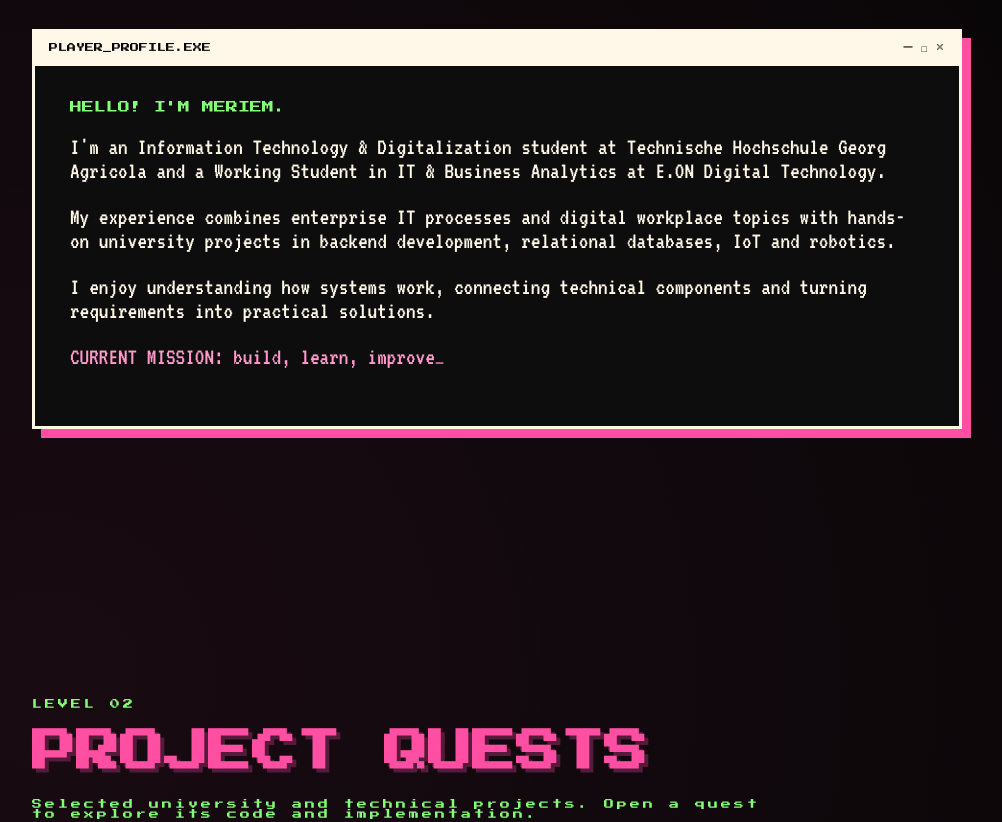
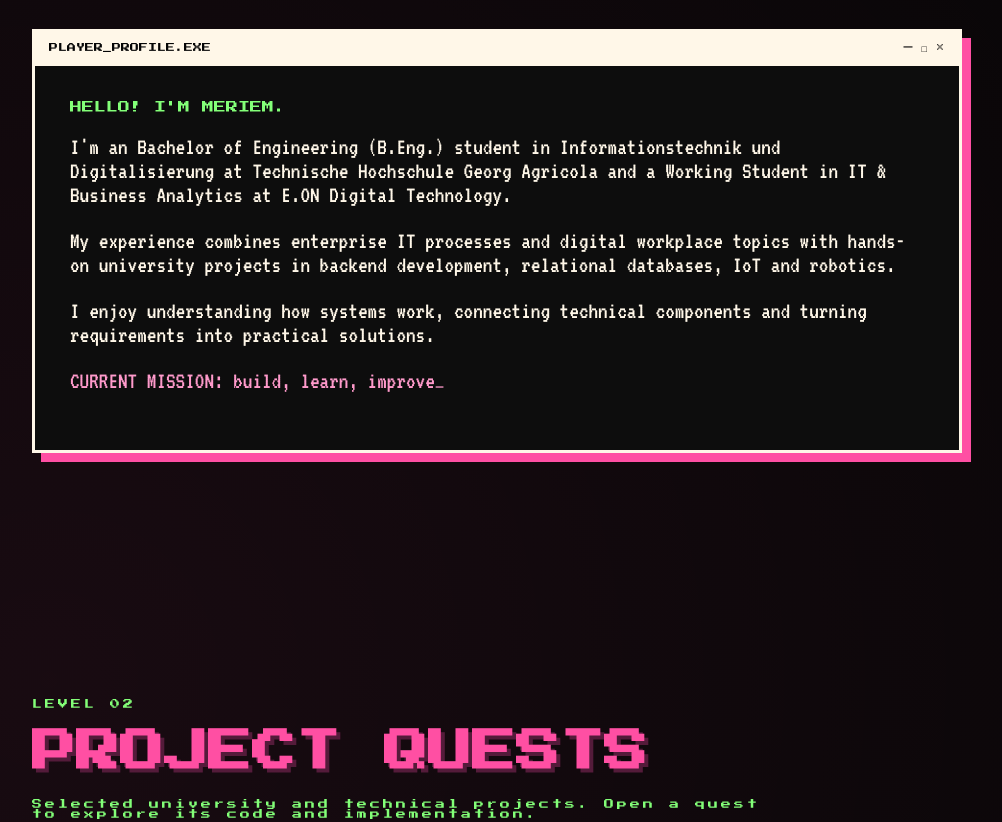
Before and after one commit to Meriemmor/portfolio, a plain HTML site: page index.html in a window 1280 px wide. Shown: the part 1280-2102 px from the top of the page, without its empty margins (143-1145 px from the left). Drawn offline with Linux system fonts and the light colour scheme.

Commit message:
Add files via upload

```diff
--- a/index.html
+++ b/index.html
@@ -3,7 +3,7 @@
 <head>
   <meta charset="UTF-8">
   <meta name="viewport" content="width=device-width, initial-scale=1.0">
-  <meta name="description" content="Meriem Mornagui — Information Technology & Digitalization student, IT & Business Analytics working student, and software project builder.">
+  <meta name="description" content="Meriem Mornagui — Bachelor of Engineering (B.Eng.) student in Informationstechnik und Digitalisierung, IT & Business Analytics working student, and software project builder.">
   <meta name="theme-color" content="#050505">
   <title>Meriem.exe | IT, Data & Digital Technology</title>
   <link rel="preconnect" href="https://fonts.googleapis.com">
@@ -53,7 +53,7 @@
         <div class="window-bar"><span>PLAYER_PROFILE.EXE</span><span>— □ ×</span></div>
         <div class="window-content">
           <p class="green">HELLO! I'M MERIEM.</p>
-          <p>I'm an Information Technology & Digitalization student at Technische Hochschule Georg Agricola and a Working Student in IT & Business Analytics at E.ON Digital Technology.</p>
+          <p>I'm an Bachelor of Engineering (B.Eng.) student in Informationstechnik und Digitalisierung at Technische Hochschule Georg Agricola and a Working Student in IT & Business Analytics at E.ON Digital Technology.</p>
           <p>My experience combines enterprise IT processes and digital workplace topics with hands-on university projects in backend development, relational databases, IoT and robotics.</p>
           <p>I enjoy understanding how systems work, connecting technical components and turning requirements into practical solutions.</p>
           <p class="cursor-line">CURRENT MISSION: build, learn, improve<span>_</span></p>
@@ -154,7 +154,7 @@
       <div class="level-heading"><p>LEVEL 05</p><h2>ACADEMIC QUEST</h2></div>
       <div class="education-quest">
         <div class="education-status"><span class="status-dot"></span> QUEST IN PROGRESS</div>
-        <div class="education-main"><div class="education-year"><span>2024</span><div class="education-line"></div><span>2028*</span></div><div class="education-info"><p class="education-type">BACHELOR'S DEGREE · IN PROGRESS</p><h3>INFORMATIONSTECHNIK<br>& DIGITALISIERUNG</h3><p class="education-school">TECHNISCHE HOCHSCHULE GEORG AGRICOLA</p><p class="education-location">BOCHUM, GERMANY</p><p class="education-note">Expected graduation: 2028 (planned)</p></div></div>
+        <div class="education-main"><div class="education-year"><span>2024</span><div class="education-line"></div><span>2028*</span></div><div class="education-info"><p class="education-type">BACHELOR OF ENGINEERING (B.ENG.) · IN PROGRESS</p><h3>INFORMATIONSTECHNIK<br>& DIGITALISIERUNG</h3><p class="education-school">TECHNISCHE HOCHSCHULE GEORG AGRICOLA</p><p class="education-location">BOCHUM, GERMANY</p><p class="education-note">Expected graduation: 2028 (planned)</p></div></div>
         <div class="education-modules"><p class="modules-title">SELECTED STUDY AREAS</p><div class="module-tags"><span>Programming</span><span>Database Systems</span><span>IT Security</span><span>IoT</span><span>Automation</span><span>Robotics</span><span>Software Engineering</span></div></div>
         <p class="education-message">★ CURRENT OBJECTIVE: COMPLETE THE DEGREE & KEEP GAINING XP ★</p>
       </div>
```
Also changed, not shown: 1 other file.
